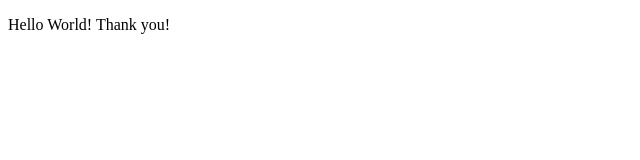
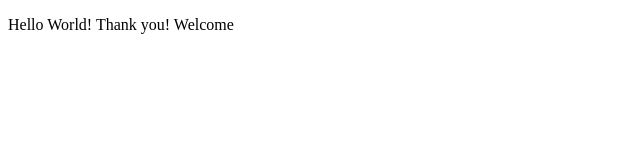
Before and after one commit to irahrapunzel/git-basics, a plain HTML site: page index.html in a window 1280 px wide. Shown: the full height of the page, 0-640 px from the left. Drawn offline with Linux system fonts and the light colour scheme.

Commit message:
added welcome

```diff
--- a/index.html
+++ b/index.html
@@ -6,6 +6,6 @@
     <title>Document</title>
 </head>
 <body>
-    <p>Hello World! Thank you!</p>
+    <p>Hello World! Thank you! Welcome</p>
 </body>
 </html>
```
